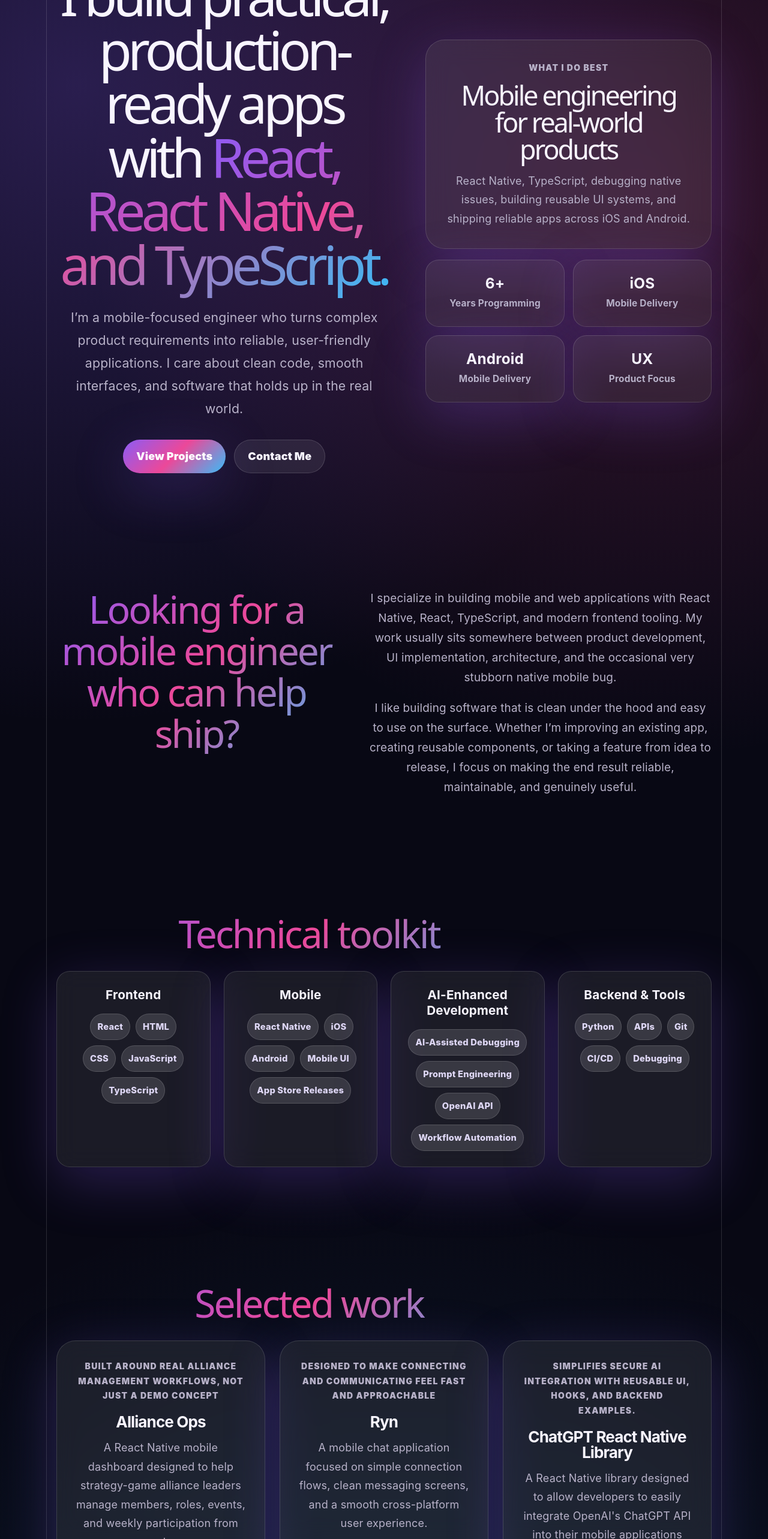
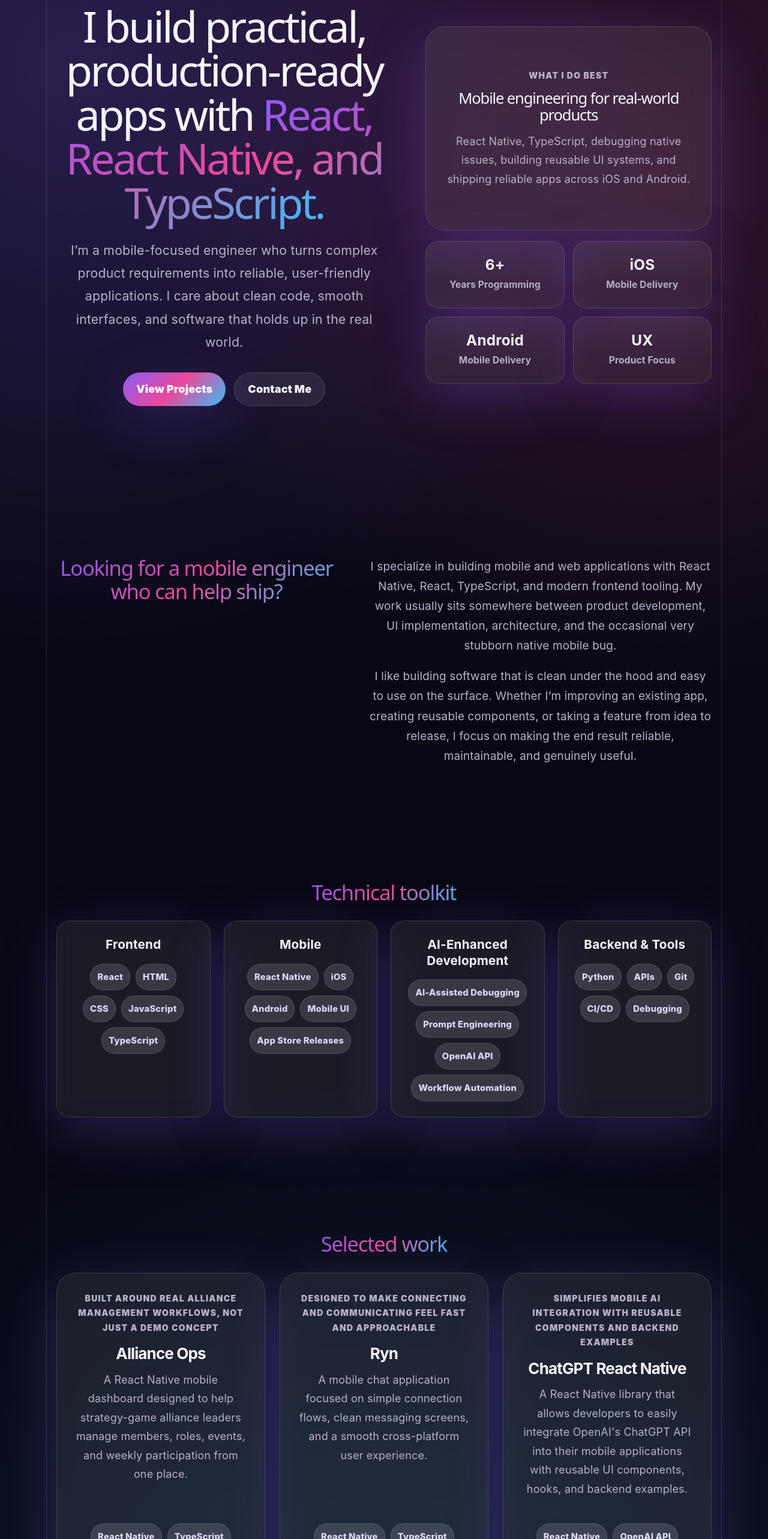
Before and after one commit to ryankoch13/reactjs-vite-portfolio, a React (Vite) app in the folder portfolio/: page / in a window 1280 px wide. Shown: the part 234-2800 px from the top of the page at 60% size. Built offline with nearby package versions, Linux system fonts and the light colour scheme.

Commit message:
chore: fixes some font scaling issues and updates some of my skills and projects
Signed-off-by: ryankoch13 <ryan.koch13@gmail.com>

```diff
--- a/portfolio/src/App.css
+++ b/portfolio/src/App.css
@@ -211,33 +211,50 @@ p {
 }
 
 h1 {
-  max-width: 780px;
+  max-width: 680px;
   margin-bottom: 24px;
-  font-size: clamp(2.75rem, 7vw, 7.6rem);
-  line-height: 1;
-  letter-spacing: -0.075em;
+  font-size: clamp(2.25rem, 3.2vw, 4rem);
+  line-height: 1.02;
+  letter-spacing: -0.05em;
 }
 
-h1 span,
-.sectionTitle {
+h1 span {
   background: var(--gradient);
   background-clip: text;
   -webkit-background-clip: text;
   color: transparent;
-
-  /* Prevent horizontal glyph clipping */
   padding-inline: 0.06em;
   margin-inline: -0.06em;
 }
 
-.sectionTitle {
-  max-width: 850px;
-  margin-bottom: 0;
-  font-size: clamp(2.25rem, 5vw, 4.4rem);
-  line-height: 1.08;
-  letter-spacing: -0.045em;
+@media (min-width: 1180px) {
+  h1 {
+    font-size: 4rem;
+  }
+
+  .sectionTitle {
+    font-size: 3rem;
+  }
+
+  .featuredCard h2 {
+    font-size: 2.1rem;
+  }
 }
 
+.sectionTitle {
+  max-width: 760px;
+  margin-bottom: 0;
+  font-size: clamp(1.9rem, 2.7vw, 3rem);
+  line-height: 1.12;
+  letter-spacing: -0.035em;
+  justify-self: center;
+  background: var(--gradient);
+  background-clip: text;
+  -webkit-background-clip: text;
+  color: transparent;
+  padding-inline: 0.06em;
+  margin-inline: -0.06em;
+}
 .heroDescription {
   max-width: 680px;
   color: var(--muted);
@@ -339,9 +356,9 @@ h1 span,
 
 .featuredCard h2 {
   margin-bottom: 14px;
-  font-size: clamp(1.5rem, 3.5vw, 3rem);
-  line-height: 1;
-  letter-spacing: -0.065em;
+  font-size: clamp(1.35rem, 2vw, 2.1rem);
+  line-height: 1.08;
+  letter-spacing: -0.045em;
 }
 
 .featuredCard p,
--- a/portfolio/src/App.jsx
+++ b/portfolio/src/App.jsx
@@ -52,12 +52,12 @@ const projects = [
     link: "https://github.com/ryankoch13/ryn"
   },
   {
-    title: "ChatGPT React Native Library",
+    title: "ChatGPT React Native",
     description:
-      "A React Native library designed to allow developers to easily integrate OpenAI's ChatGPT API into their mobile applications with reusable UI components, hooks, and backend examples.",
+      "A React Native library that allows developers to easily integrate OpenAI's ChatGPT API into their mobile applications with reusable UI components, hooks, and backend examples.",
     impact:
-      "Simplifies secure AI integration with reusable UI, hooks, and backend examples.",
-    tech: ["React Native", "TypeScript", "OpenAI API", "Express", "Next.js"],
+      "Simplifies mobile AI integration with reusable components and backend examples",
+    tech: ["React Native", "OpenAI API", "Express", "Next.js"],
     link: "https://github.com/ryankoch13/chatgpt-react-native"
   },
 ];
```
